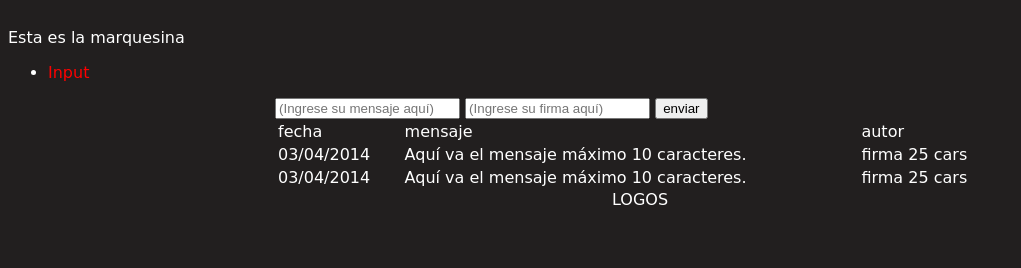
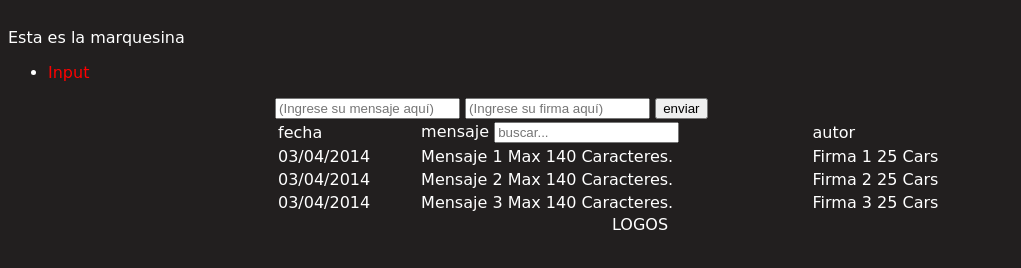
Before and after one commit to anabelle/permitidorayar, a website: page app/index.html in a window 1280 px wide. Shown: the whole page, without its empty margins (0-1021 px from the left). Drawn offline with nearby package versions, Linux system fonts and the light colour scheme; some packages are replaced by stand-ins of ours; files that its build step writes are made by us from their sources; a web font is replaced by a local one.

Commit message:
adds hardcoded scope and filter

```diff
--- a/app/scripts/controllers/main.js
+++ b/app/scripts/controllers/main.js
@@ -2,9 +2,23 @@
 
 angular.module('permitidorayarApp')
   .controller('MainCtrl', function ($scope) {
-    $scope.awesomeThings = [
-      'HTML5 Boilerplate',
-      'AngularJS',
-      'Karma'
+    $scope.mensajes = [
+		{
+			'fecha' : '03/04/2014',
+			'texto': 'Mensaje 1 Max 140 Caracteres.',
+			'autor': 'Firma 1 25 Cars'
+		},
+
+		{
+			'fecha' : '03/04/2014',
+			'texto': 'Mensaje 2 Max 140 Caracteres.',
+			'autor': 'Firma 2 25 Cars'
+		},
+
+		{
+			'fecha' : '03/04/2014',
+			'texto': 'Mensaje 3 Max 140 Caracteres.',
+			'autor': 'Firma 3 25 Cars'
+		}
     ];
   });
--- a/app/views/main.html
+++ b/app/views/main.html
@@ -1,6 +1,6 @@
 <form>
-  <input name="mensaje" id="mensaje" type="text" placeholder="(Ingrese su mensaje aquí)" required />
-  <input name="firma" id="firma" type="text" placeholder="(Ingrese su firma aquí)" required />
+  <input name="mensaje" id="mensaje" type="text" placeholder="(Ingrese su mensaje aquí)" maxlength="140" required />
+  <input name="firma" id="firma" type="text" placeholder="(Ingrese su firma aquí)" maxlength="25" required />
   <input type="submit" value="enviar" />
 </form>
 
@@ -8,20 +8,15 @@
   <thead>
     <tr>
       <td>fecha</td>
-      <td>mensaje</td>
+      <td>mensaje <input ng-model="query" placeholder="buscar..." /></td>
       <td>autor</td>
     </tr>
   </thead>
   <tbody>
-    <tr>
-      <td>03/04/2014</td>
-      <td>Aquí va el mensaje máximo 10 caracteres.</td>
-      <td>firma 25 cars</td>
-    </tr>
-    <tr>
-      <td>03/04/2014</td>
-      <td>Aquí va el mensaje máximo 10 caracteres.</td>
-      <td>firma 25 cars</td>
+    <tr ng-repeat="mensaje in mensajes | filter:query">
+      <td>{{mensaje.fecha}}</td>
+      <td>{{mensaje.texto}}</td>
+      <td>{{mensaje.autor}}</td>
     </tr>
   </tbody>
 </table>
```
